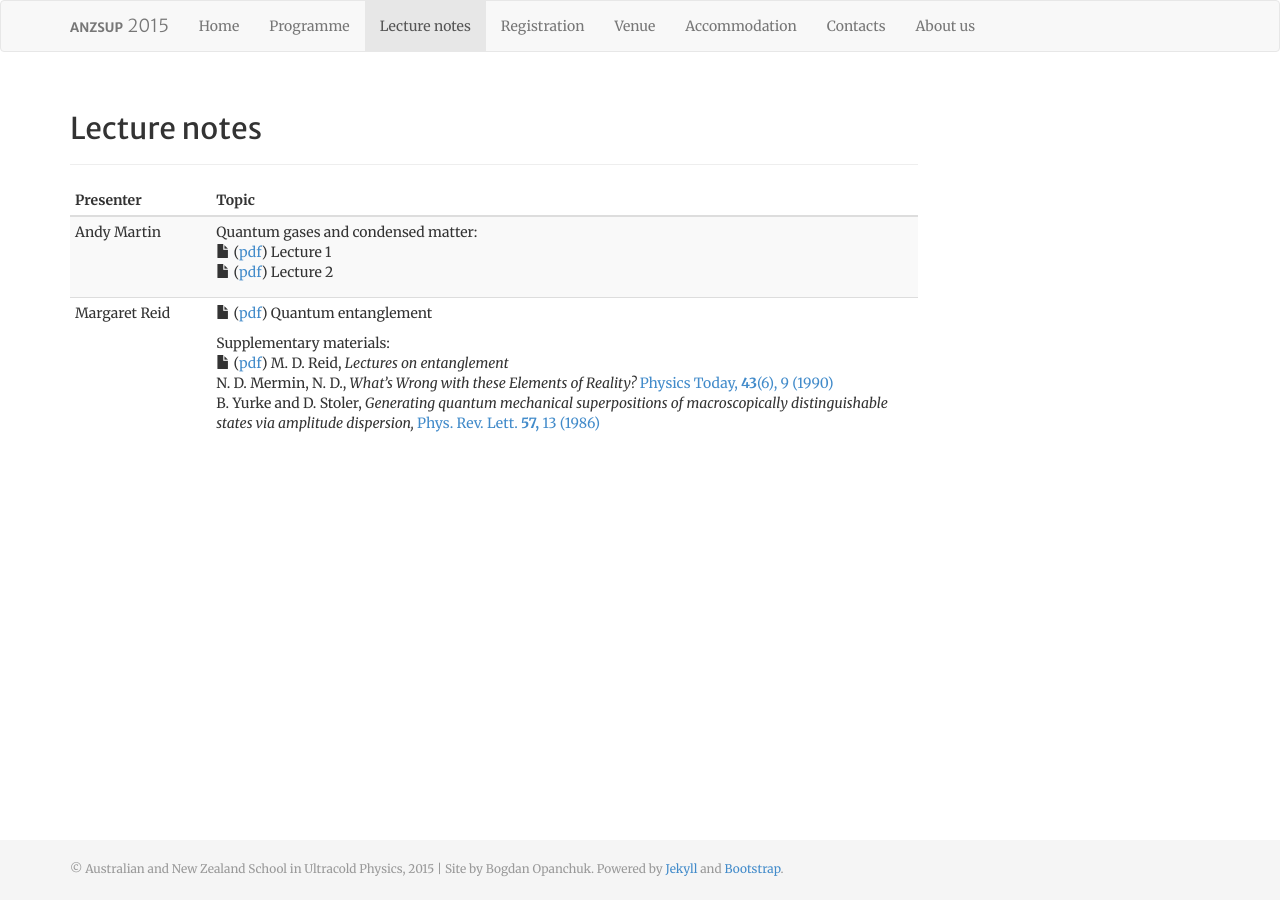
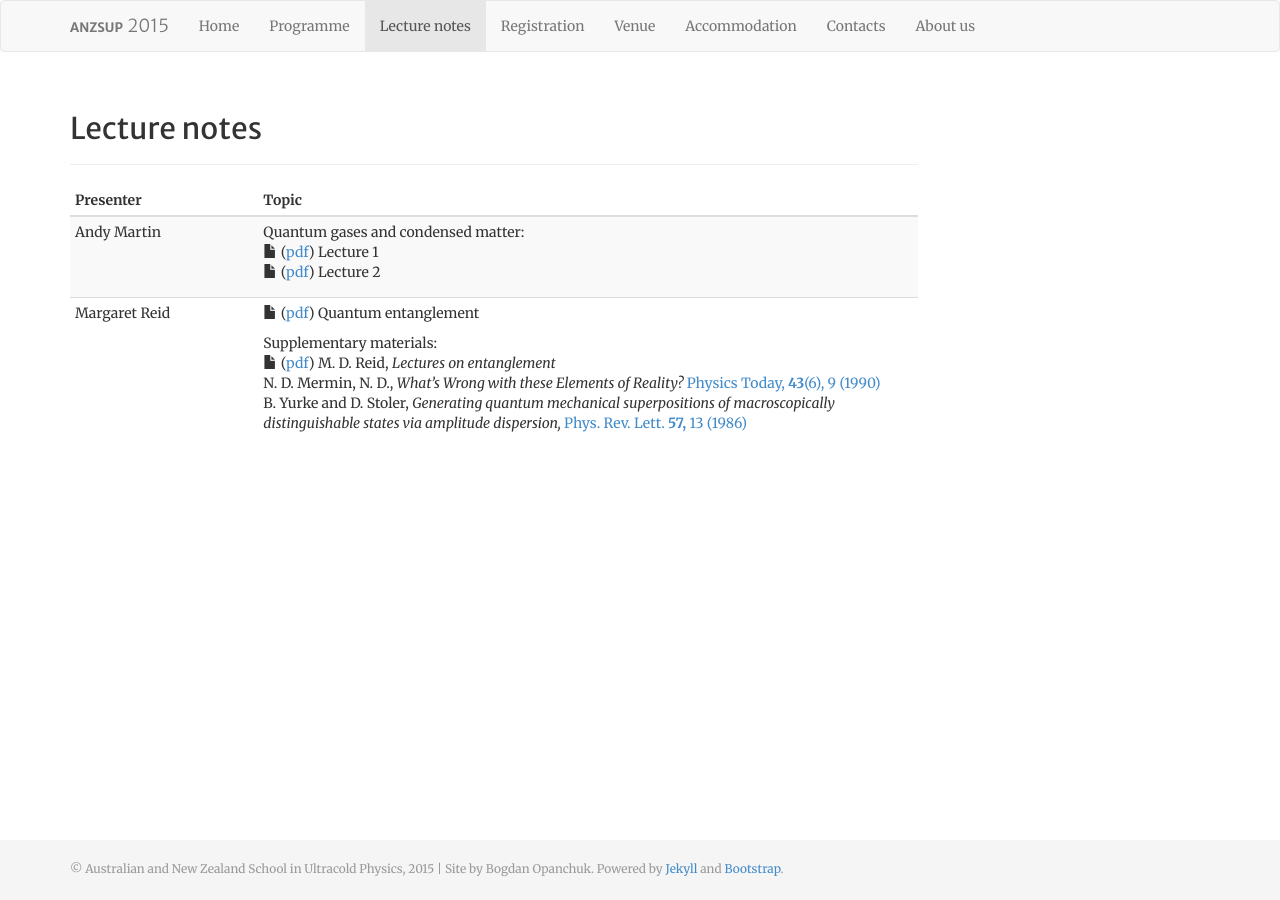
Before and after one commit to anzsup/anzsup.github.io, a Jekyll site: the page built from lecture_notes.html, in a window 1280 px wide. Built offline with Jekyll 4.4.1, drawn with Linux system fonts in a browser that asks for light colours.

Commit message:
lecture_notes: setting column widths properly

```diff
--- a/lecture_notes.html
+++ b/lecture_notes.html
@@ -14,12 +14,12 @@ group_position: 3
 
 <table class="table table-striped table-condensed">
 <thead><tr>
-  <th>Presenter</th>
-  <th>Topic</th>
+  <th class="col-sm-2">Presenter</th>
+  <th class="col-sm-7">Topic</th>
 </tr></thead>
 <tbody>
   <tr>
-    <td class="col-md-2">Andy Martin</td>
+    <td>Andy Martin</td>
     <td>
         <p>
             Quantum gases and condensed matter:<br/>
```
